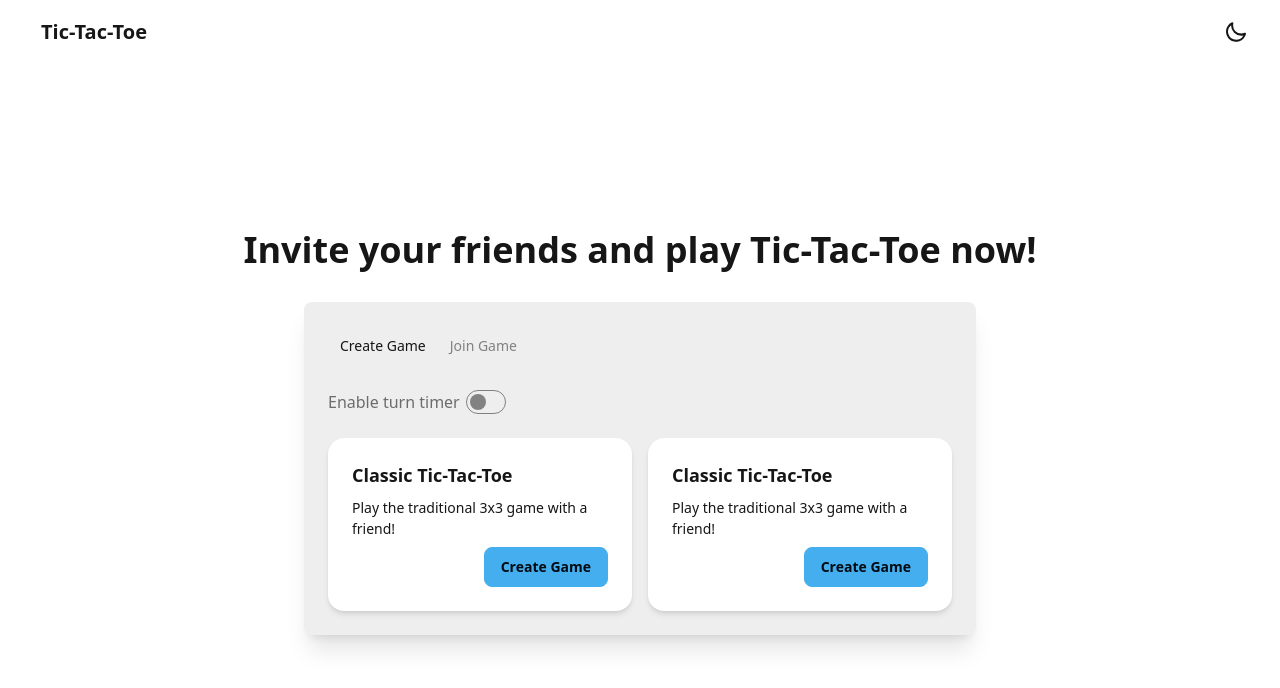
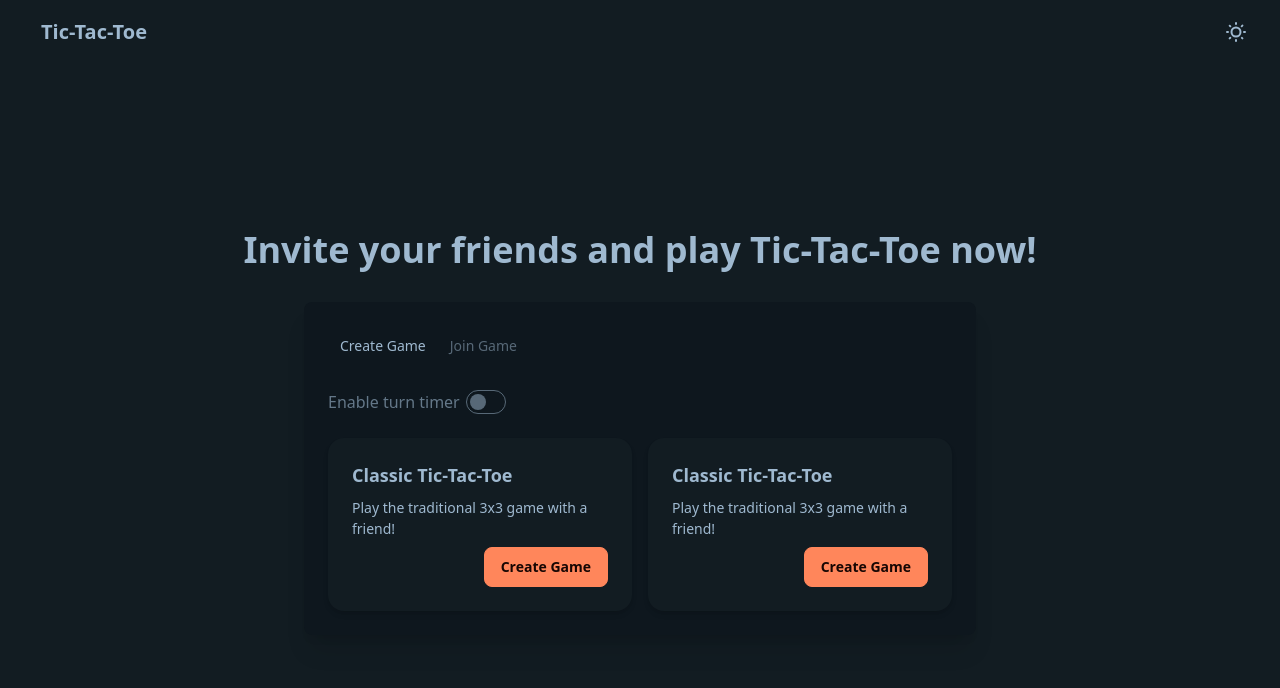
Before and after one commit to ch33kaboo/tictacfun, a SvelteKit app: page / in a window 1280 px wide. Shown: the top 688 px of the page. Built offline with nearby package versions, Linux system fonts and the light colour scheme.

Commit message:
made 'sunset' default theme

```diff
--- a/src/routes/+layout.svelte
+++ b/src/routes/+layout.svelte
@@ -3,10 +3,10 @@
 	import { onMount } from 'svelte';
 
 	let { children } = $props();
-	let theme = $state('cmyk');
+	let theme = $state('sunset');
 
 	onMount(() => {
-		const savedTheme = localStorage.getItem('theme') || 'cmyk';
+		const savedTheme = localStorage.getItem('theme') || 'sunset';
 		theme = savedTheme;
 		document.documentElement.setAttribute('data-theme', theme);
 	});
```
